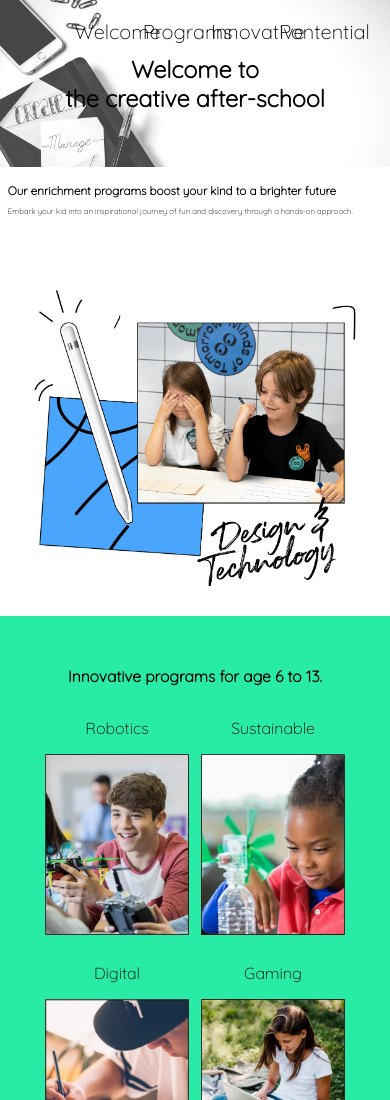
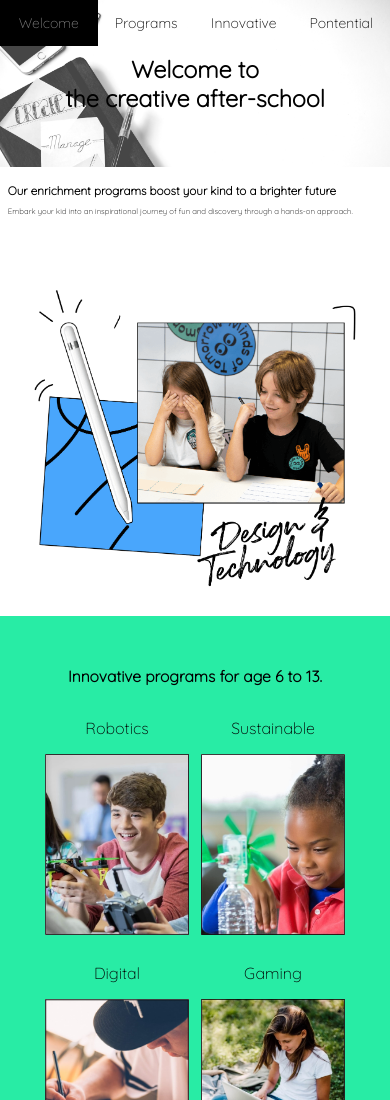
Before and after one commit to uiliam11/Minds-of-tomorrow-solucion, a plain HTML site: page index.html in a window 390 px wide. Shown: the top 1100 px of the page. Drawn offline with Linux system fonts and the light colour scheme.

Commit message:
subida 11/11/20

```diff
--- a/css/styles.css
+++ b/css/styles.css
@@ -146,4 +146,8 @@ li a:hover {
     .four-column {
         width: 50%;
     }
+    ul {
+        font-size: 14px;
+        padding: 0%;
+    }
 }
```
